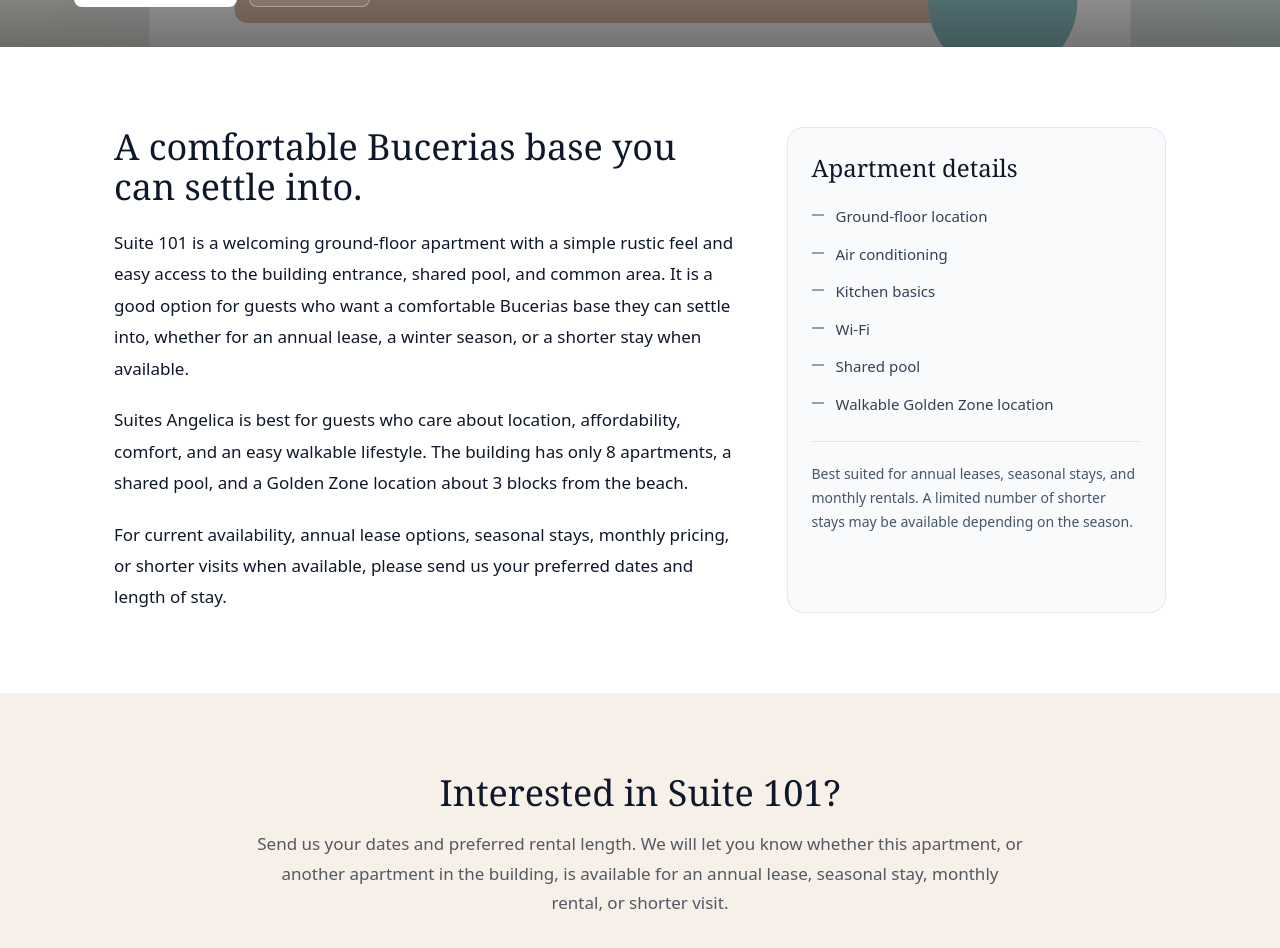
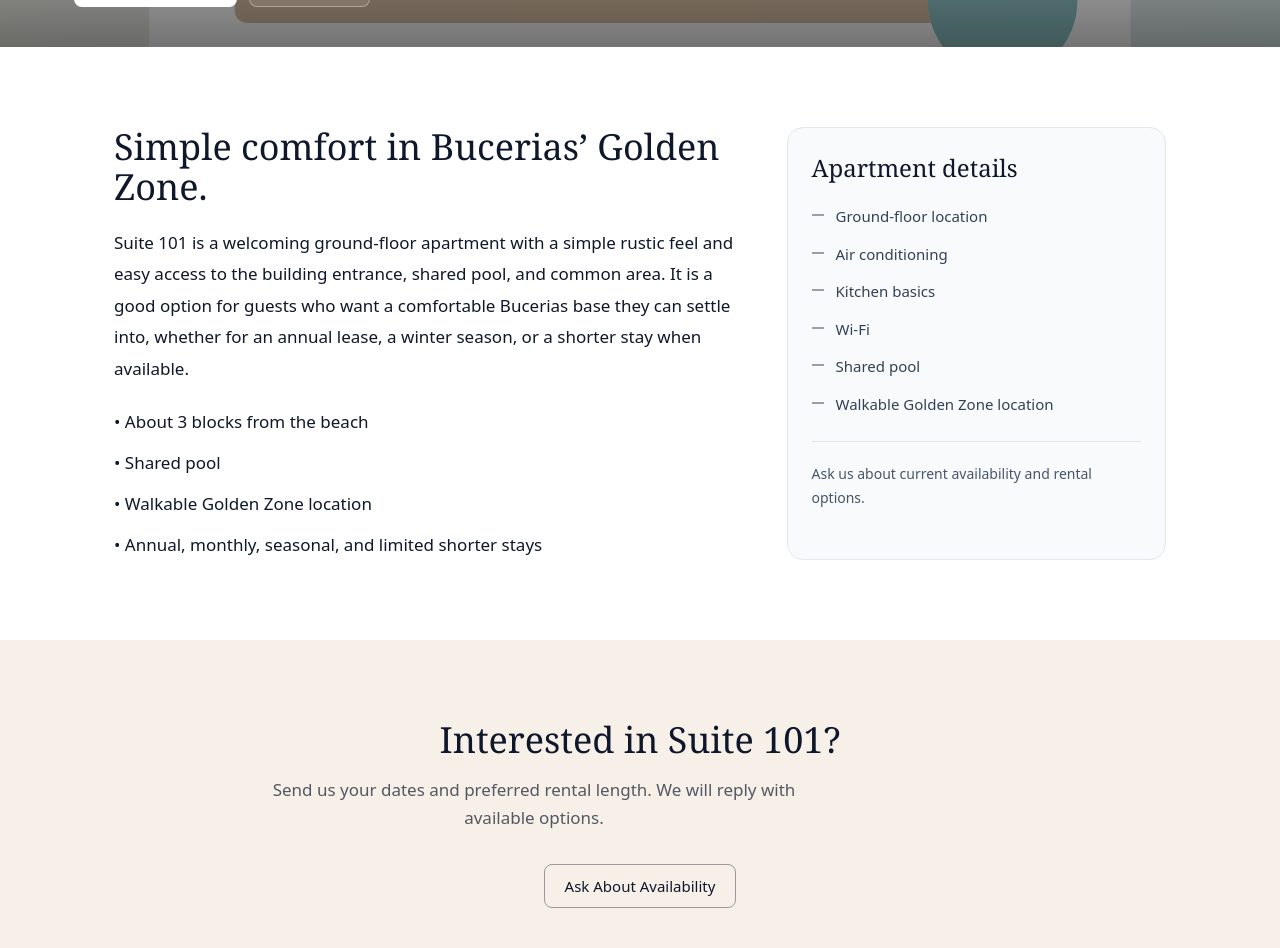
Before and after one commit to jfmichel86/Suites-Angelica1, a Next.js app: page /properties/suite-101 in a window 1280 px wide. Shown: the part 480-1428 px from the top of the page. Built offline with nearby package versions, Linux system fonts and the light colour scheme.

Commit message:
Update page.tsx

```diff
--- a/app/properties/[slug]/page.tsx
+++ b/app/properties/[slug]/page.tsx
@@ -42,17 +42,21 @@ export default function PropertyPage({ params }: { params: { slug: string } }) {
       <section className="py-14 md:py-20">
         <div className="mx-auto grid max-w-[1100px] gap-10 px-6 md:grid-cols-[1.25fr_0.75fr]">
           <div>
-            <h2 className="font-serif text-3xl leading-tight text-slate-900 md:text-4xl">A comfortable Bucerias base you can settle into.</h2>
+            <h2 className="font-serif text-3xl leading-tight text-slate-900 md:text-4xl">   Simple comfort in Bucerias’ Golden Zone. </h2>
             <p className="mt-5 text-[17px] leading-[1.85] text-slate-900/72">{property.description}</p>
-            <p className="mt-5 text-[17px] leading-[1.85] text-slate-900/72">Suites Angelica is best for guests who care about location, affordability, comfort, and an easy walkable lifestyle. The building has only 8 apartments, a shared pool, and a Golden Zone location about 3 blocks from the beach.</p>
-            <p className="mt-5 text-[17px] leading-[1.85] text-slate-900/72">For current availability, annual lease options, seasonal stays, monthly pricing, or shorter visits when available, please send us your preferred dates and length of stay.</p>
+            <ul className="mt-6 space-y-3 text-[17px] leading-[1.7] text-slate-900/72">
+  <li>• About 3 blocks from the beach</li>
+  <li>• Shared pool</li>
+  <li>• Walkable Golden Zone location</li>
+  <li>• Annual, monthly, seasonal, and limited shorter stays</li>
+</ul>
           </div>
           <aside className="rounded-2xl border border-slate-200 bg-slate-50 p-6">
             <h3 className="font-serif text-2xl text-slate-900">Apartment details</h3>
             <ul className="mt-5 space-y-3 text-[15px] leading-[1.7] text-slate-700">
               {property.features.map((feature) => <li key={feature} className="flex gap-3"><span className="mt-[10px] h-[2px] w-3 bg-slate-900/40" />{feature}</li>)}
             </ul>
-            <div className="mt-6 border-t border-slate-200 pt-5 text-[14px] leading-[1.7] text-slate-600">Best suited for annual leases, seasonal stays, and monthly rentals. A limited number of shorter stays may be available depending on the season.</div>
+            <div className="mt-6 border-t border-slate-200 pt-5 text-[14px] leading-[1.7] text-slate-600">   Ask us about current availability and rental options. </div>
           </aside>
         </div>
       </section>
@@ -60,7 +64,7 @@ export default function PropertyPage({ params }: { params: { slug: string } }) {
       <section className="bg-[#f6f0e8] py-16 md:py-20">
         <div className="mx-auto max-w-[820px] px-6 text-center">
           <h2 className="font-serif text-3xl text-slate-900 md:text-4xl">Interested in {property.name}?</h2>
-          <p className="mt-4 text-[17px] leading-[1.75] text-slate-900/70">Send us your dates and preferred rental length. We will let you know whether this apartment, or another apartment in the building, is available for an annual lease, seasonal stay, monthly rental, or shorter visit.</p>
+          <p className="mt-4 max-w-[560px] text-[17px] leading-[1.65] text-slate-900/70">   Send us your dates and preferred rental length. We will reply with available options. </p>
           <div className="mt-8"><Link href="/contact" className="inline-flex h-11 items-center justify-center rounded-lg border border-slate-900/40 px-5 text-[15px] font-medium text-slate-900 transition hover:bg-slate-900/[0.03]">Ask About Availability</Link></div>
         </div>
       </section>
```
